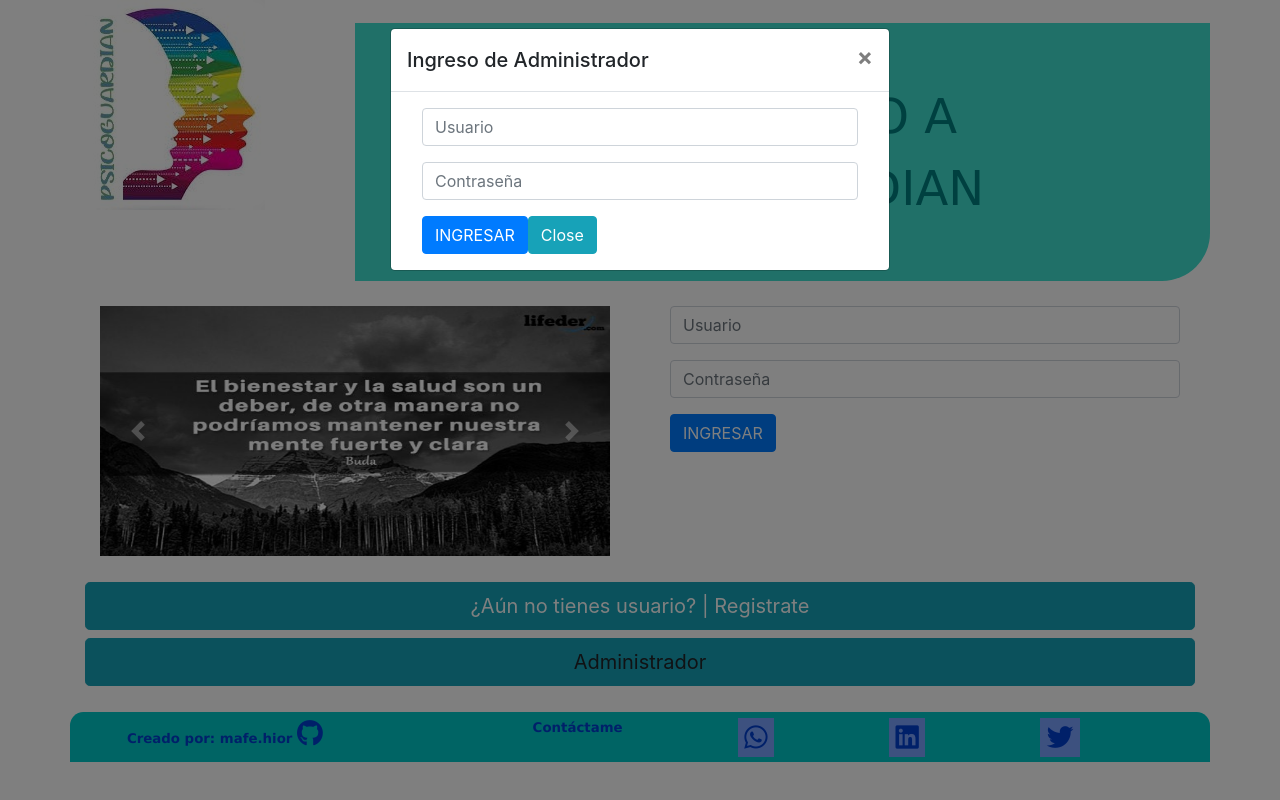
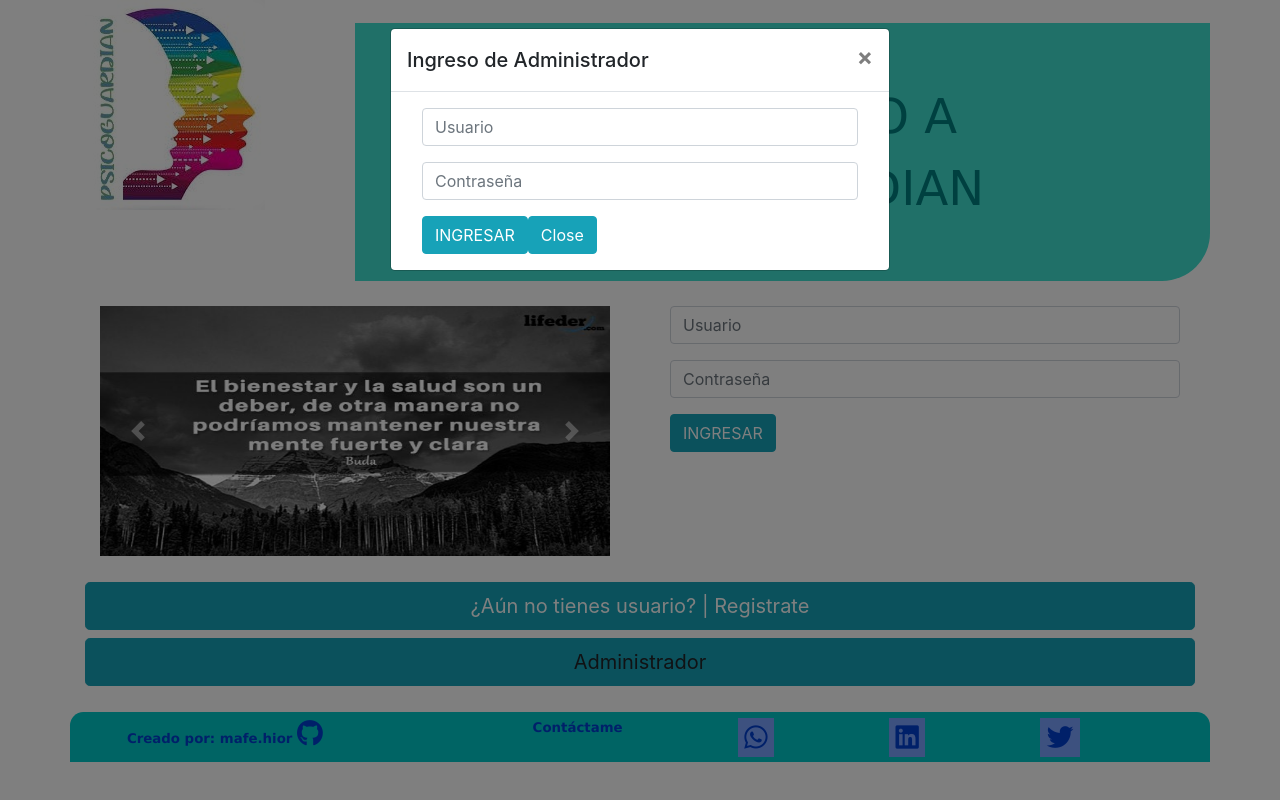
Before and after one commit to fehiora/pyfinalBIT, an Angular app in the folder psicoguardian/: page / in a window 1280 px wide. Both pictures are taken after a click on the link "Administrador". Built offline with nearby package versions, Linux system fonts and the light colour scheme.

Commit message:
Cambio de color btn bootstrap 2

```diff
--- a/psicoguardian/src/app/mycomponents/home-component/home-component.component.html
+++ b/psicoguardian/src/app/mycomponents/home-component/home-component.component.html
@@ -12,7 +12,7 @@
 
 <div class="container">
     <a class="btn btn-info btn-lg btn-block" routerLink="/registro" type="button">¿Aún no tienes usuario?       |       Registrate</a>
-     <!-- <a class="btn btn-info btn-lg btn-block" routerLink="/showAllUsers" type="submit" >Administrador</a> -->
+
      <a class="btn btn-info btn-lg btn-block" data-toggle="modal" data-target="#modal-form" >Administrador</a>
 </div>
 
--- a/psicoguardian/src/app/mycomponents/login-admin/login-admin.component.html
+++ b/psicoguardian/src/app/mycomponents/login-admin/login-admin.component.html
@@ -7,7 +7,7 @@
     <div class="form-group">
       <input type="password" name="contrasenia" ngModel required class="form-control" placeholder="Contraseña">
     </div>
-    <button class="btn btn-primary">INGRESAR</button>
+    <button class="btn btn-info">INGRESAR</button>
     <button type="button" class="btn btn-info" data-dismiss="modal" #closeModal aria-label="Close">
       Close
     </button>
--- a/psicoguardian/src/app/mycomponents/login-component/login-component.component.html
+++ b/psicoguardian/src/app/mycomponents/login-component/login-component.component.html
@@ -7,6 +7,6 @@
     <div class="form-group">
       <input type="password" name="contrasenia" ngModel required class="form-control" placeholder="Contraseña">
     </div>
-    <button class="btn btn-primary">INGRESAR</button>
+    <button class="btn btn-info">INGRESAR</button>
   </form>
 </div>
```
